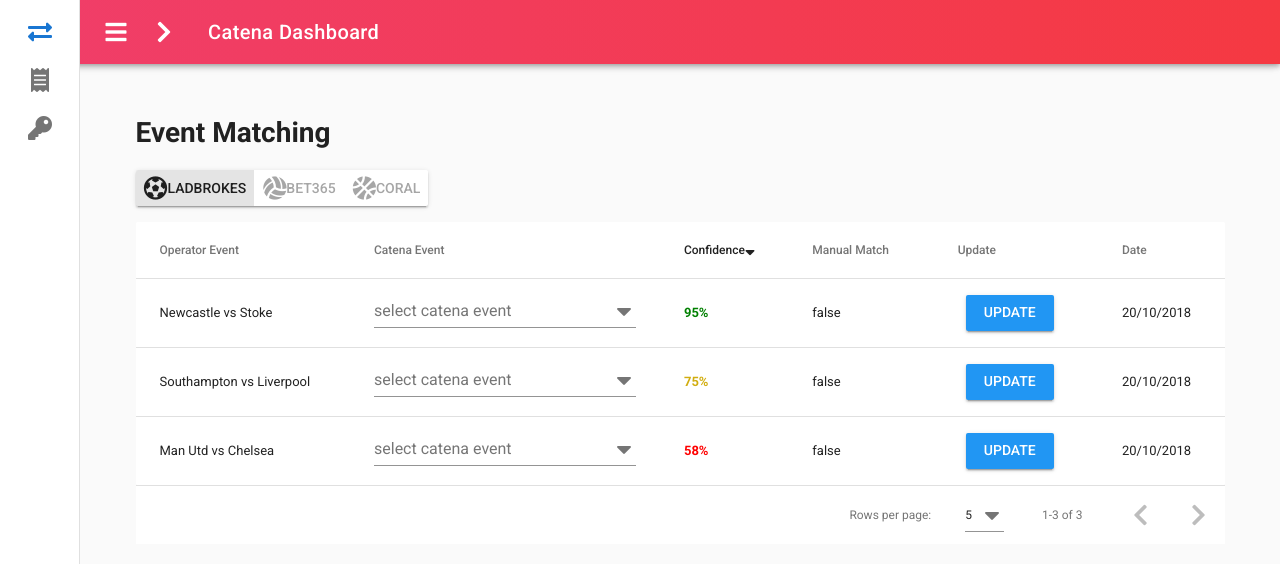
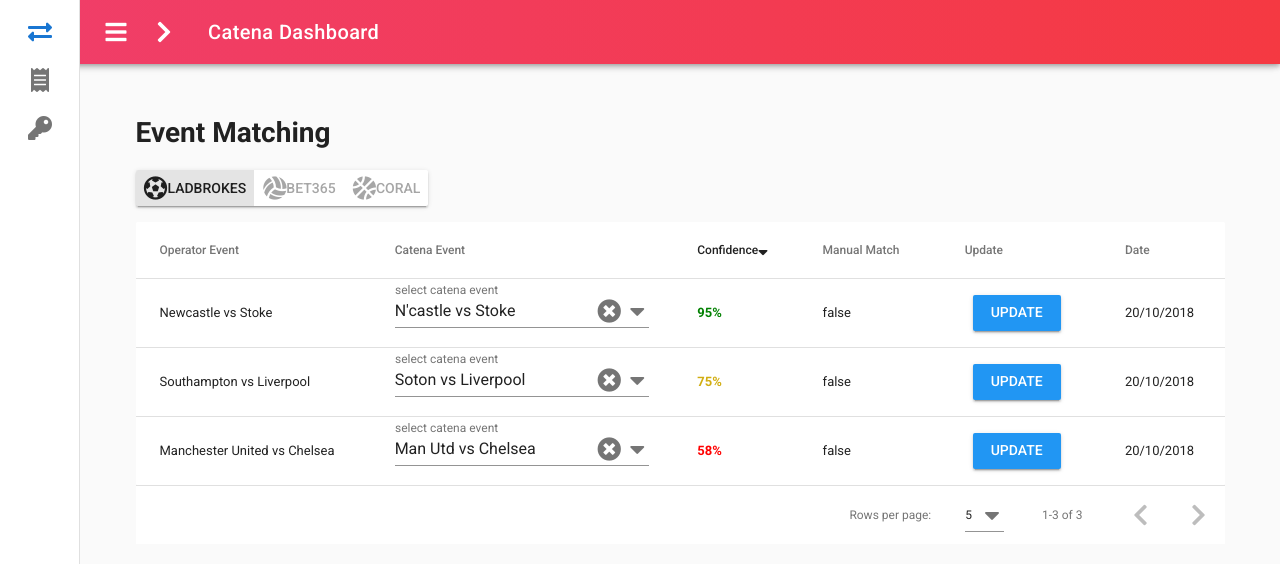
Before and after one commit to Ed-Barnes937/MatchingDashboard, a Vue app: page /#/matching in a window 1280 px wide. Shown: the top 564 px of the page. Built offline with nearby package versions, Linux system fonts and the light colour scheme; no server answers.

Commit message:
inital select value

```diff
--- a/src/Pages/eventMatching.vue
+++ b/src/Pages/eventMatching.vue
@@ -5,12 +5,12 @@
                 <h1>Event Matching</h1>
             </v-flex>
             <v-flex xs12 md6 class="py-3">
-                <v-btn-toggle v-model="operator">
-                    <v-btn flat value="ladbrokes">
+                <v-btn-toggle v-model="operator" mandatory>
+                    <v-btn flat value="Ladbrokes">
                         <v-icon>fa-futbol</v-icon>
                         ladbrokes
                     </v-btn>
-                    <v-btn flat value="bet365">
+                    <v-btn flat value="Bet365">
                         <v-icon>fa-volleyball-ball</v-icon>
                         bet365
                     </v-btn>
@@ -21,10 +21,17 @@
                 </v-btn-toggle>
             </v-flex>
             <v-flex xs12>
-                <v-data-table :headers="headers" :items="eventList" must-sort :pagination.sync="defaultSort">
+                <v-data-table :headers="headers" :items="matchedList" must-sort :pagination.sync="defaultSort">
                     <template slot="items" slot-scope="props">
-                        <td class="text-xs-left">{{props.item.operatorName}}</td>
-                        <td class="text-xs-left"><v-autocomplete :items="catenaList" label="select catena event" dense clearable></v-autocomplete></td>
+                        <td class="text-xs-left">{{props.item.catenaName}}</td>
+                        <td class="text-xs-left">
+                            <v-autocomplete :items="operatorList"
+                                            item-text="operatorName"
+                                            item-value="operatorID"
+                                            label="select catena event"
+                                            v-model="props.item.operator"
+                                            dense clearable return-object/>
+                        </td>
                         <td class="text-xs-left" :style="confidenceStyling(props.item.confidence)"><b>{{props.item.confidence}}%</b></td>
                         <td class="text-xs-left">{{props.item.status}}</td>
                         <td class="text-xs-left"><v-btn color="info">update</v-btn></td>
@@ -47,7 +54,7 @@
                     {
                     text: 'Operator Event',
                     sortable: true,
-                    value: 'ladbrokesName'
+                    value: 'operatorName'
                 },{
                     text: 'Catena Event',
                     sortable: false,
@@ -69,27 +76,59 @@
                     sortable: true,
                     value: 'date'
                 }],
-                operator: "ladbrokes",
+                operator: "Ladbrokes",
                 defaultSort: {'sortBy': 'confidence', 'descending': true}
             }
         },
         computed: {
-            eventList() {
-                return this.$store.getters.eventList(this.operator)
+            operatorList() {
+                return this.$store.getters.operatorList(this.operator)
             },
             catenaList() {
                 return this.$store.getters.catenaList()
+            },
+            matchedList() {
+                let list = this.catenaList.map(event => (
+                    {
+                        catenaName: event.catenaName,
+                        catenaID: event.catenaID,
+                        operator: {
+                            operatorName: this.$store.getters.operatorName(this.operator, this.matchedEvent(event).id),
+                            operatorID: this.matchedEvent(event).id
+                        },
+                        confidence: this.matchedEvent(event).confidence,
+                        status: this.matchedEvent(event).status,
+                        date: event.date,
+                    }
+                ))
+                return list
             }
         },
         methods: {
             confidenceStyling(conf) {
                 let textColor = (conf >= 95 ? 'green' : (conf >= 70 ? '#d1ad10' : 'red'))
                 return {color: textColor}
+            },
+            matchedEvent(catenaEvent) {
+                return catenaEvent.matchedEvents.filter(obj => obj.operator === this.operator)[0]
+            },
+            matchedOpEvent(event) {
+                let id = event.filter(obj => obj.operator === this.operator).id
+                return this.operatorList.map(obj => obj.id === id).operatorName
+            },
+            test() {
+                console.log("test")
+                return "test"
             }
+
+
         },
         created() {
-            axios.get("http://sports-events-ms-stg.catena.media/events")
-                .then(response => console.log(response))
+            let home = false;
+            if (!home) {
+                axios.get("http://sports-events-ms-stg.catena.media/events")
+                    .then(response => console.log(response))
+            }
         }
     }
 </script>
--- a/src/store/index.js
+++ b/src/store/index.js
@@ -13,49 +13,61 @@
             {name: "Newcastle"},
             {name: "Stoke"}
         ],
-        eventList: [
+        catenaList: [
             {
-                operatorName: 'Man Utd vs Chelsea',
-                catenaName: '',
-                confidence: 58,
-                status: false,
+                catenaName: 'Manchester United vs Chelsea',
+                catenaID: 0,
+                matchedEvents: [{
+                    id: 0,
+                    confidence: 58,
+                    status: false,
+                    operator: "Ladbrokes"
+                }],
                 date: '20/10/2018',
-                operator: "ladbrokes"
             },{
-                operatorName: 'Southampton vs Liverpool',
-                catenaName: '',
-                confidence: 75,
-                status: false,
-                date: '20/10/2018',
-                operator: "ladbrokes"
+                catenaName: 'Southampton vs Liverpool',
+                catenaID: 1,
+                matchedEvents: [{
+                    id: 1,
+                    confidence: 75,
+                    status: false,
+                    operator: "Ladbrokes",
+                }],
+                date: '20/10/2018'
             },{
-                operatorName: 'Man United vs Chelsea',
-                catenaName: '',
-                confidence: 90,
-                status: false,
-                date: '20/10/2018',
-                operator: "bet365"
-            },{
-                operatorName: 'Newcastle vs Stoke',
-                catenaName: '',
-                confidence: 95,
-                status: false,
-                date: '20/10/2018',
-                operator: "ladbrokes"
-            },{
-                operatorName: 'Liverpool vs Southampton',
-                catenaName: '',
-                confidence: 95,
-                status: false,
-                date: '20/10/2018',
-                operator: "bet365"
+                catenaName: 'Newcastle vs Stoke',
+                catenaID: 2,
+                matchedEvents: [{
+                    id: 2,
+                    confidence: 95,
+                    status: false,
+                    operator: "Ladbrokes"
+                }],
+                date: '20/10/2018'
             }
         ],
-        catenaList: [
-                'Manchester United vs Chelsea',
-                'Southampton vs Liverpool',
-                'Newcastle vs Stoke'
-            ]
+        LadbrokesList: [
+            {
+            operatorName: 'Man Utd vs Chelsea',
+            operatorID: 0
+        },{
+            operatorName: 'Soton vs Liverpool',
+            operatorID: 1
+        }, {
+            operatorName: 'N\'castle vs Stoke',
+            operatorID: 2
+        }],
+        Bet365List: [
+            {
+            operatorName: 'Manchester Utd vs Chelsea',
+            operatorID: 0
+        },{
+            operatorName: 'Soton vs Liverpool',
+            operatorID: 1
+        }, {
+            operatorName: 'Newcastle vs Stoke',
+            operatorID: 2
+        }]
     },
     mutations: {
 
@@ -67,12 +79,14 @@
         teamList: (state) => () => {
             return state.participants
         },
-        eventList: (state) => (operator) => {
-            if (operator) return state.eventList.filter(event => event.operator === operator)
-            else return state.eventList
+        operatorList: (state) => (operator) => {
+            return state[operator+"List"] || [{operatorName: "No Data"}]
         },
         catenaList: (state) => () => {
             return state.catenaList
+        },
+        operatorName: (state) => (operator, id) => {
+            return state[operator+"List"].filter(obj => obj.operatorID === id)[0].operatorName
         }
     }
 })
```
